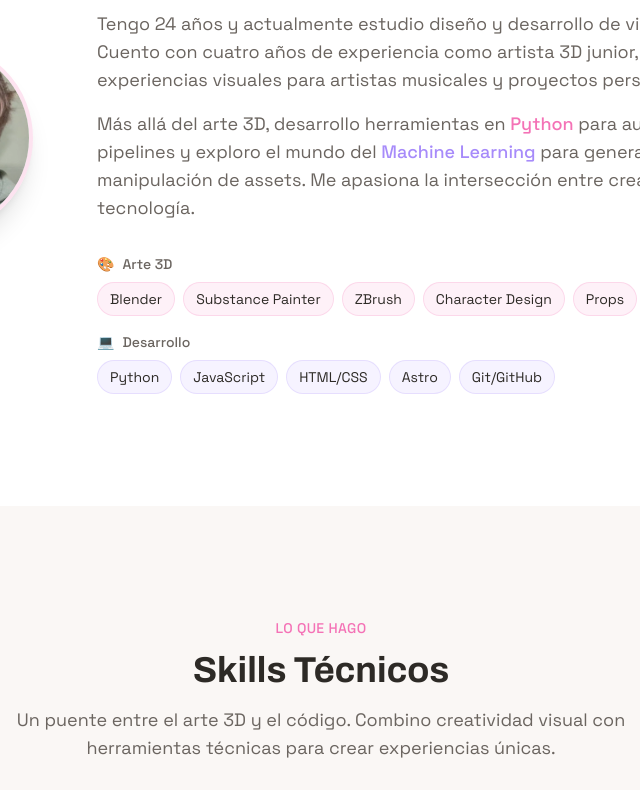
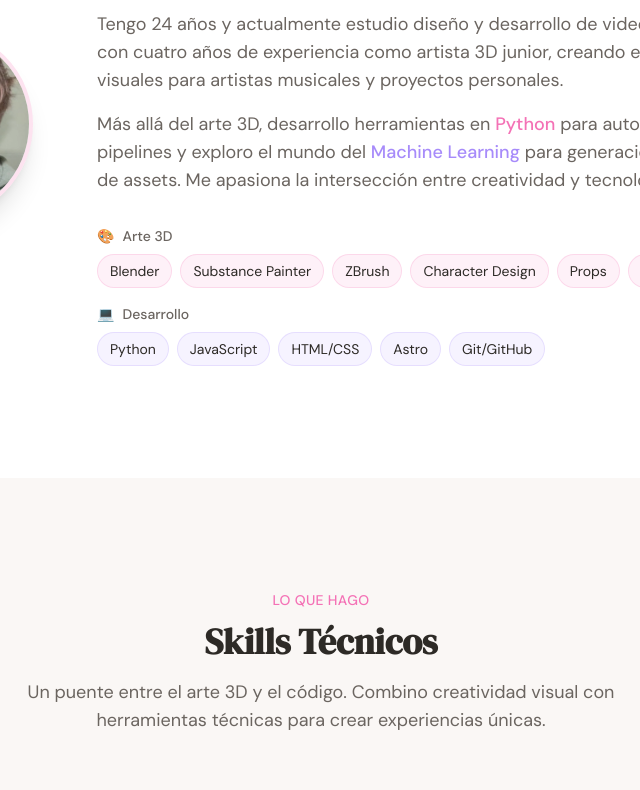
Before and after one commit to Jopii/jopii.github.io, an Astro site: page / in a window 1280 px wide. Shown: the part 1030-1820 px from the top of the page, without its empty margins (319-959 px from the left). Built offline with nearby package versions, Linux system fonts and the light colour scheme; Astro itself is replaced by a stand-in of ours.

Commit message:
🔤 Cambiar fuentes a DM Serif y DM Sans

```diff
--- a/src/layouts/Layout.astro
+++ b/src/layouts/Layout.astro
@@ -27,10 +27,10 @@ const {
     <!-- Favicon -->
     <link rel="icon" type="image/svg+xml" href="/favicon.svg" />
 
-    <!-- Fonts - Archivo + Space Grotesk -->
+    <!-- Fonts - DM Serif + DM Sans -->
     <link rel="preconnect" href="https://fonts.googleapis.com">
     <link rel="preconnect" href="https://fonts.gstatic.com" crossorigin>
-    <link href="https://fonts.googleapis.com/css2?family=Archivo:wght@300;400;500;600;700&family=Space+Grotesk:wght@300;400;500;600;700&display=swap" rel="stylesheet">
+    <link href="https://fonts.googleapis.com/css2?family=DM+Sans:ital,opsz,wght@0,9..40,100..1000;1,9..40,100..1000&family=DM+Serif+Display&display=swap" rel="stylesheet">
 
     <title>{title}</title>
 
@@ -50,15 +50,15 @@ const {
       }
 
       body {
-        font-family: 'Space Grotesk', sans-serif;
+        font-family: 'DM Sans', sans-serif;
         background-color: var(--bg-primary);
         color: var(--text-primary);
         line-height: 1.6;
       }
 
       h1, h2, h3, h4, h5, h6 {
-        font-family: 'Archivo', sans-serif;
-        font-weight: 600;
+        font-family: 'DM Serif Display', serif;
+        font-weight: 400;
         line-height: 1.2;
       }
 
```
